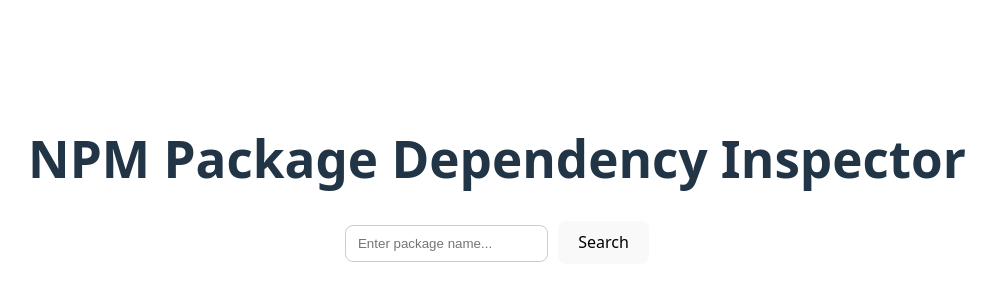
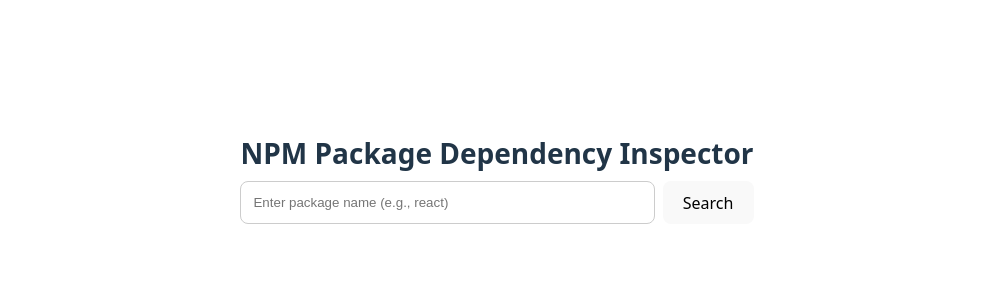
Before and after one commit to Chris-Saputr/NPM-Package-Analyzer, a React (Vite) app in the folder npmpa/: page / in a window 1280 px wide. Shown: the part 220-520 px from the top of the page, without its empty margins (143-1139 px from the left). Built offline with nearby package versions, Linux system fonts and the light colour scheme.

Commit message:
Fixed lastPublish and removed unused ClassName
This commit fixed the error in last published where some packages returns the wrong "last published".
This commit also Removed unused className due to the fact that I thought I'd be working on the CSS. But I added styling in the app.jsx function.

```diff
--- a/npmpa/src/App.jsx
+++ b/npmpa/src/App.jsx
@@ -1,6 +1,7 @@
 import { useState } from 'react'
 import './App.css'
 
+// Helper function to format bytes into known file size
 function formatBytes(bytes) {
   if (bytes === 0) return '0 Bytes';
   const sizes = ['Bytes', 'KB', 'MB', 'GB', 'TB'];
@@ -12,6 +13,7 @@ function formatBytes(bytes) {
     i++;}
   return `${val.toFixed(1)} ${sizes[i]}`;
 }
+
 
 export default function App() {
   const [pkg, setPkg] = useState("");
@@ -49,7 +51,7 @@ export default function App() {
         license: latest.license || "Unknown",
         dependencies: latest.dependencies ? Object.keys(latest.dependencies || {}).length : 0,
         unpackedSize: latest.dist?.unpackedSize ? formatBytes(latest.dist.unpackedSize) : "N/A",
-        lastPublish: waiting.time?.modified || null,
+        lastPublish: waiting.time?.[latestVersion] || waiting.time?.modified || null,
         weeklyDownloads: downloads.downloads || 0
       };
 
@@ -66,19 +68,17 @@ export default function App() {
   }
 
   return (
-    <div className="p-6 max-w-lg mx-auto font-sans">
-      <h1 className="text-2xl font-bold mb-4">NPM Package Dependency Inspector</h1>
-      <div className="flex gap-2 mb-4">
+    <div style={{ fontFamily: "system-ui, sans-serif", padding: 24, maxWidth: 720, margin: "0 auto" }}>
+      <h1 style={{ fontSize: 28, fontWeight: 700, marginBottom: 12 }}>NPM Package Dependency Inspector</h1>
+       <div style={{ display: "flex", gap: 8, marginBottom: 16 }}>
         <input
-          className="border p-2 flex-1"
-          placeholder="Enter package name..."
+          placeholder="Enter package name (e.g., react)"
           value={pkg}
           onChange={(e) => setPkg(e.target.value)}
           onKeyDown={EnterPressed}
-          style={{ flex: 1, padding: "10px 12px", border: "1px solid #ccc", borderRadius: 8, marginRight: 10 }}
+          style={{ flex: 1, padding: "10px 12px", border: "1px solid #ccc", borderRadius: 8 }}
         />
         <button
-          className="bg-blue-500 text-white px-4 py-2 rounded"
           onClick={npmSearch}
           disabled={loading}
         >
@@ -86,11 +86,13 @@ export default function App() {
         </button>
       </div>
 
-      {error && <p className="text-red-500">{error}</p>}
+      {error && <div style={{ color: "#dc2626", marginBottom: 12 }}>{error}</div>}
+
 
       {data && (
-        <div className="border rounded p-4 bg-gray-100">
-          <h2 className="text-xl font-bold">{data.name}</h2>
+        <div style={{ border: "1px solid #e5e7eb", borderRadius: 12, padding: 16, background: "#242121ff" }}>
+          <div style={{ fontSize: 20, fontWeight: 700, marginBottom: 8 }}>{data.name}</div>
+           <div style={{ display: "grid", gridTemplateColumns: "1fr 1fr", gap: 12 }}>
           <p><strong>Version:</strong> {data.version}</p>
           <p><strong>License:</strong> {data.license}</p>
           <p><strong>Weekly Downloads:</strong> {data.weeklyDownloads.toLocaleString()}</p>
@@ -98,6 +100,7 @@ export default function App() {
           <p><strong>Unpacked Size:</strong> {data.unpackedSize}</p>
           <p><strong>Last Publish:</strong> {new Date(data.lastPublish).toLocaleString()}</p>
         </div>
+        </div>
       )}
     </div>
   );
```
